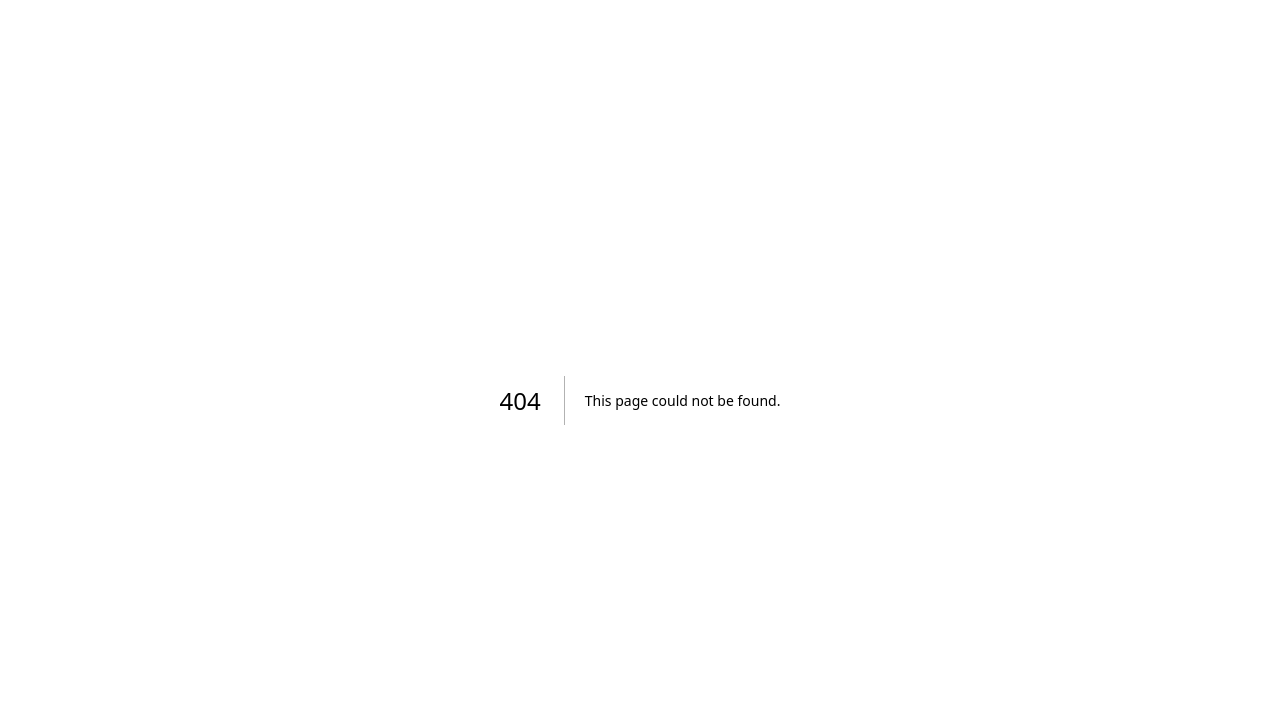
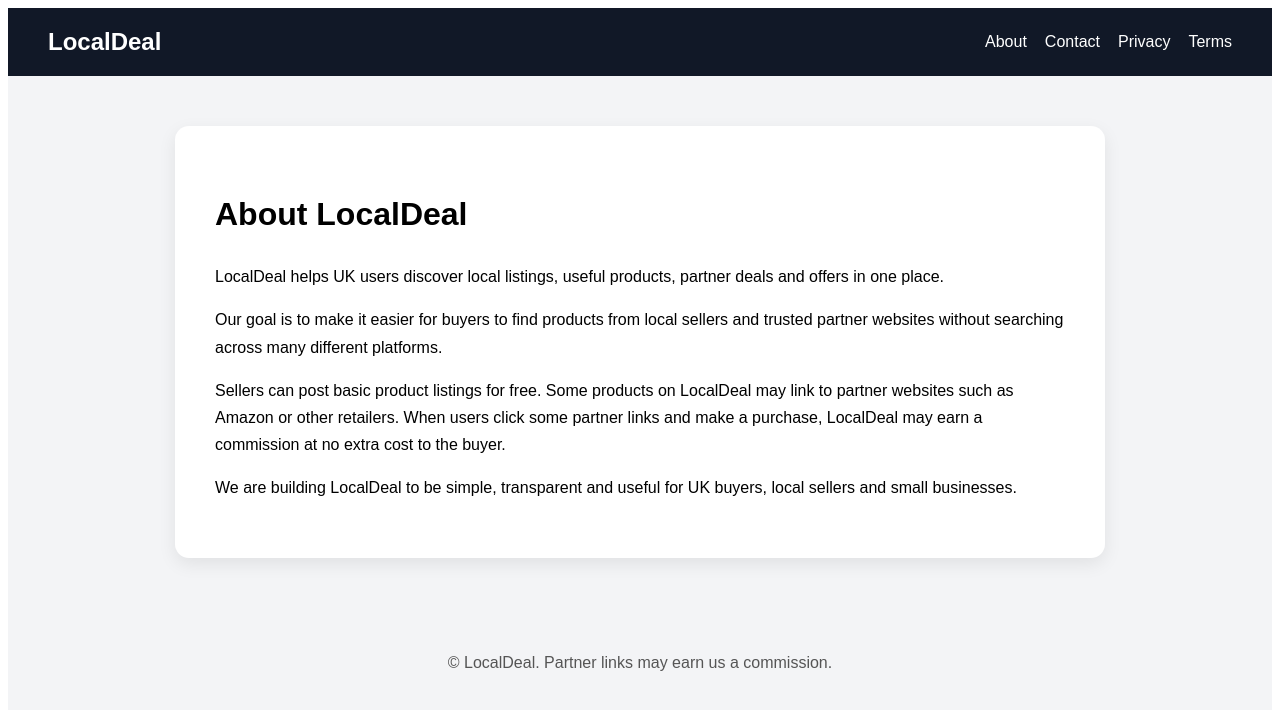
Before and after one commit to MisTrifler/Create-a-new-repository, a Next.js app: page /about in a window 1280 px wide. Before the commit this address had no page. Shown: the top 710 px of the page. Built offline with nearby package versions, Linux system fonts and the light colour scheme.

Commit message:
Create about.js

```diff
--- /dev/null
+++ b/pages/about.js
@@ -0,0 +1,102 @@
+export default function About() {
+  return (
+    <div style={pageStyle}>
+      <Header />
+
+      <main style={cardStyle}>
+        <h1>About LocalDeal</h1>
+
+        <p>
+          LocalDeal helps UK users discover local listings, useful products,
+          partner deals and offers in one place.
+        </p>
+
+        <p>
+          Our goal is to make it easier for buyers to find products from local
+          sellers and trusted partner websites without searching across many
+          different platforms.
+        </p>
+
+        <p>
+          Sellers can post basic product listings for free. Some products on
+          LocalDeal may link to partner websites such as Amazon or other
+          retailers. When users click some partner links and make a purchase,
+          LocalDeal may earn a commission at no extra cost to the buyer.
+        </p>
+
+        <p>
+          We are building LocalDeal to be simple, transparent and useful for UK
+          buyers, local sellers and small businesses.
+        </p>
+      </main>
+
+      <Footer />
+    </div>
+  );
+}
+
+function Header() {
+  return (
+    <div style={headerStyle}>
+      <a href="/" style={logoStyle}>LocalDeal</a>
+      <nav>
+        <a href="/about" style={linkStyle}>About</a>
+        <a href="/contact" style={linkStyle}>Contact</a>
+        <a href="/privacy-policy" style={linkStyle}>Privacy</a>
+        <a href="/terms" style={linkStyle}>Terms</a>
+      </nav>
+    </div>
+  );
+}
+
+function Footer() {
+  return (
+    <footer style={footerStyle}>
+      <p>© LocalDeal. Partner links may earn us a commission.</p>
+    </footer>
+  );
+}
+
+const pageStyle = {
+  fontFamily: "Arial, sans-serif",
+  background: "#f3f4f6",
+  minHeight: "100vh"
+};
+
+const headerStyle = {
+  padding: "20px 40px",
+  background: "#111827",
+  color: "white",
+  display: "flex",
+  justifyContent: "space-between",
+  alignItems: "center"
+};
+
+const logoStyle = {
+  color: "white",
+  textDecoration: "none",
+  fontSize: "24px",
+  fontWeight: "bold"
+};
+
+const linkStyle = {
+  color: "white",
+  textDecoration: "none",
+  marginLeft: "18px"
+};
+
+const cardStyle = {
+  maxWidth: "850px",
+  margin: "50px auto",
+  background: "white",
+  padding: "40px",
+  borderRadius: "14px",
+  lineHeight: "1.7",
+  boxShadow: "0 6px 18px rgba(0,0,0,0.08)"
+};
+
+const footerStyle = {
+  textAlign: "center",
+  padding: "30px",
+  color: "#555"
+};
```
